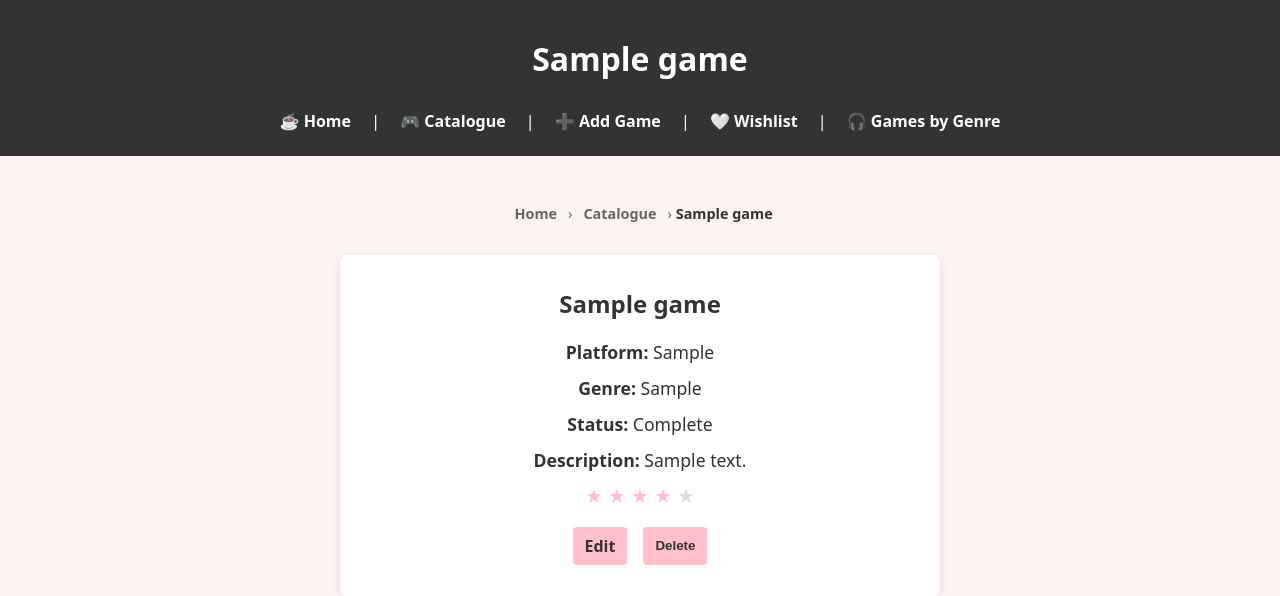
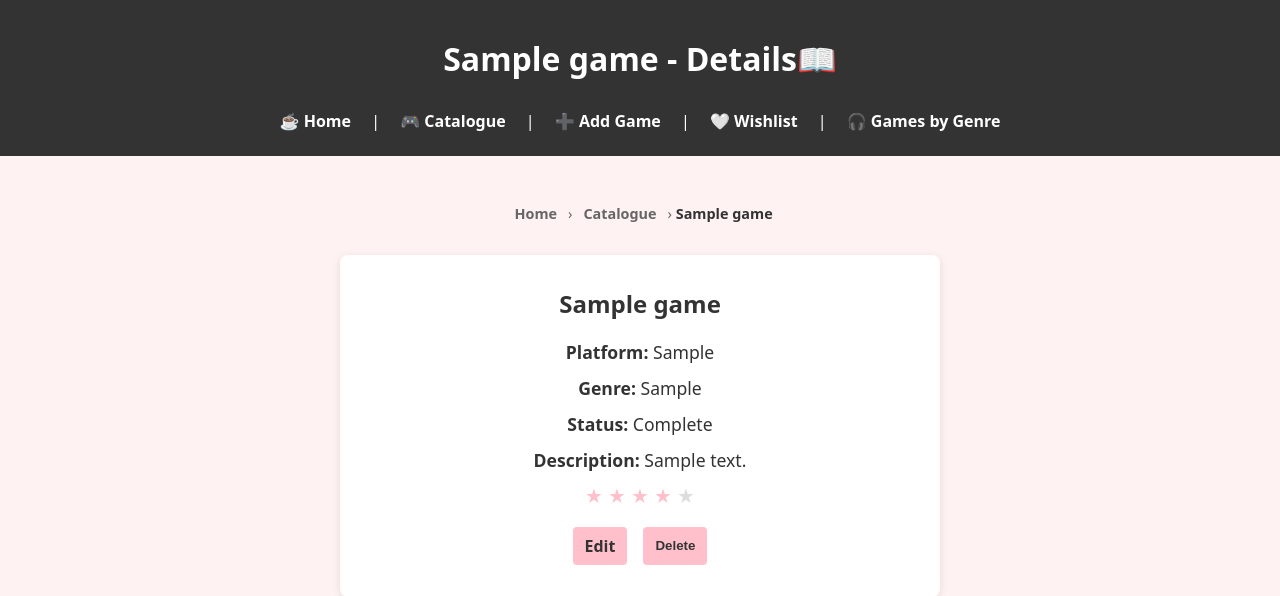
Before and after one commit to briannemcgrath/WSAA-coursework, a Flask app: page /game/1 in a window 1280 px wide. Shown: the top 596 px of the page. Run offline with Flask 3, Linux system fonts and the light colour scheme; tables that the repository leaves empty hold one stand-in row (values such as "Sample post").

Commit message:
Clean Up and Comments - gem_detail.html
- Clear comments for header, main section, footer and script.
- Consistency with other templates.

```diff
--- a/project/templates/game_detail.html
+++ b/project/templates/game_detail.html
@@ -5,9 +5,12 @@
     <link rel="stylesheet" href="{{url_for('static', filename='css/styles.css')}}">
 </head>
 <body>
+
+<!-- ===================================
+        HEADER & NAVIGATION
+        =================================== -->
     <header>
-        <!--- add banner for page?-->
-        <h1>{{game.title}}</h1>
+        <h1>{{game.title}} - Details📖</h1>
         <nav class="main-nav">
             <a href="/" class="{% if request.path == '/' %}active{% endif %}"> ☕ Home</a> |
             <a href="/catalogue" class="{% if 'catalogue' in request.path %}active{% endif %}">🎮 Catalogue</a> |
@@ -17,14 +20,18 @@
         </nav>
     </header>
 
+<!-- ===================================
+        MAIN CONTENT
+        =================================== -->
     <main>
-        <!-- breadcrumbs/path to page -->
+        <!-- breadcrumbs trail -->
         <nav class="breadcrumb">
           <a href="/">Home</a> ›
           <a href="/catalogue">Catalogue</a> ›
           <span>{{ game.title }}</span>
         </nav>
 
+        <!-- detail card -->
         <section class="detail-card">
             <h2><strong>{{game.title}}</strong></h2>
             <div class="detail-meta">
@@ -32,6 +39,7 @@
                 <div><strong>Genre:</strong> {{game.genre}}</div>
                 <div><strong>Status:</strong> {{game.status}}</div>
                 <div><strong>Description:</strong> {{game.description}}</div>
+
                 <!-- star rating-->
                 <div class="star-rating-display">
                     {% for i in range(1,6) %}
@@ -40,17 +48,24 @@
                 </div>
             </div>
 
+            <!-- actions -->
             <div class="detail-actions">
                 <a href="/game/edit/{{game.id}}" class="btn">Edit</a>
                 <button id= "delete-btn" class="btn delete-btn">Delete</button>
             </div>
         </section>
     </main>
+
+    <!-- ===================================
+        FOOTER
+        =================================== -->
     <footer>
         <p>&copy; 2025 Cosy Console. All rights reserved.🧸</p>
     </footer>
 
-    <!--delete game-->
+<!-- ===================================
+        DELETE GAME SCRIPT
+        =================================== -->
     <script>
         document.getElementById('delete-btn').addEventListener('click', function() {
             if (confirm("Are you sure you want to delete this game? :()")) {
```
